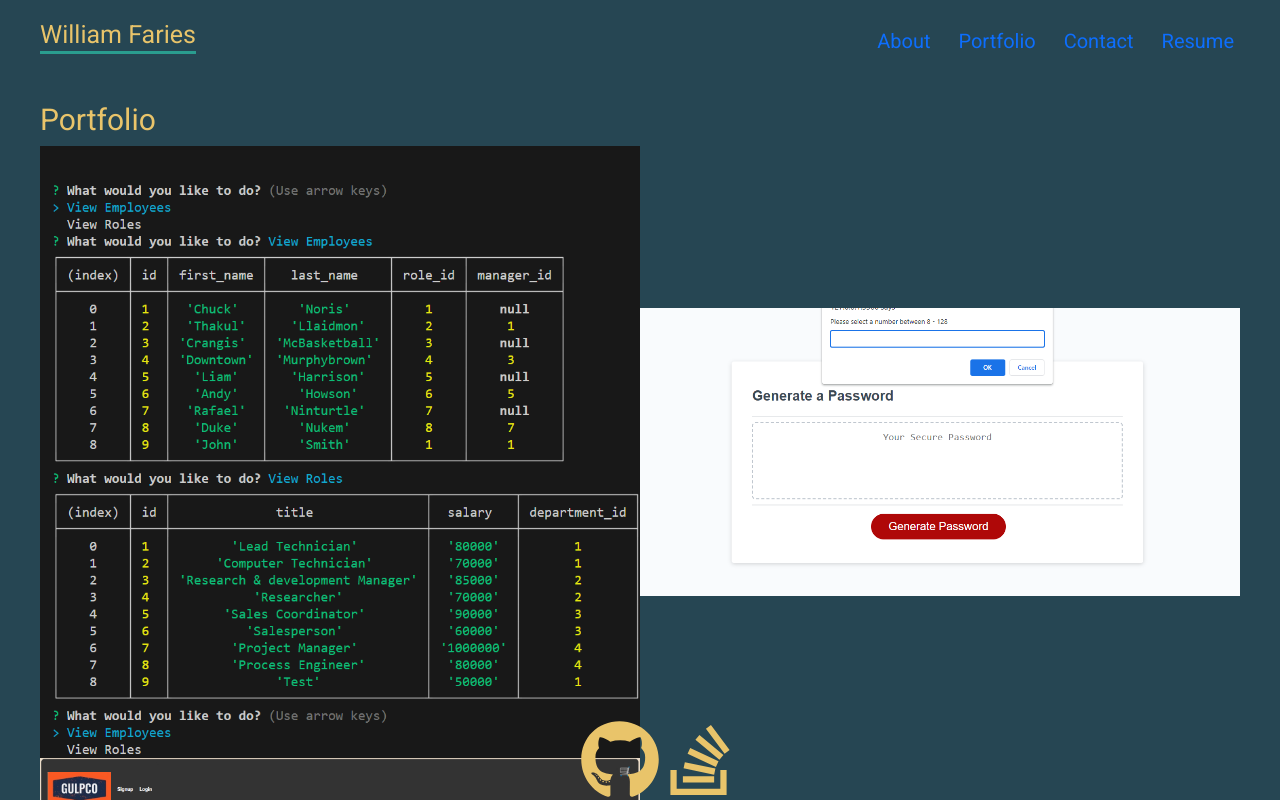
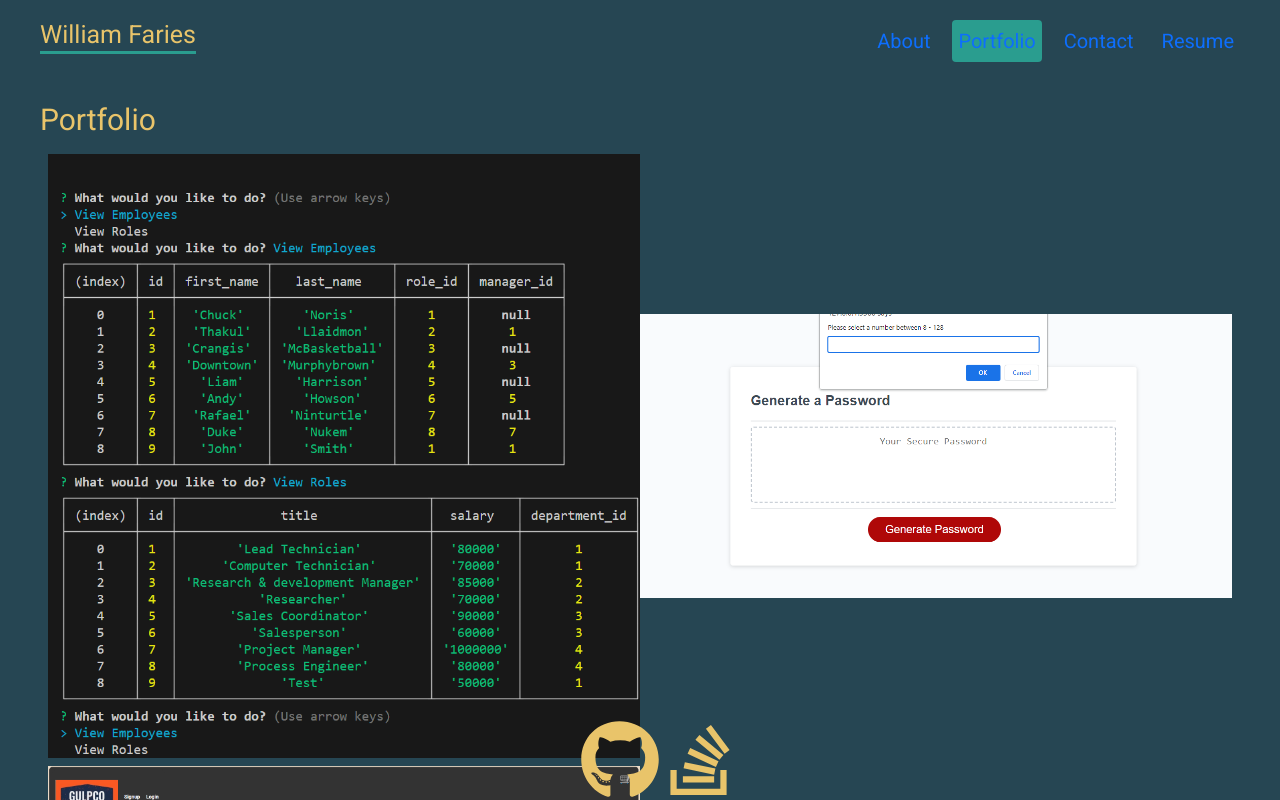
Before and after one commit to Element2804/Portfolio-Revamp, a React (Create React App) app: page /portfolio in a window 1280 px wide. Shown: the top 800 px of the page. Built offline with nearby package versions, Linux system fonts and the light colour scheme; the HTML template or start-up script is replaced by a standard one.

Commit message:
updated file structure and css

```diff
--- a/src/components/Nav/index.js
+++ b/src/components/Nav/index.js
@@ -1,13 +1,17 @@
 import React from "react";
-import { Link } from 'react-router-dom'
+import { NavLink } from 'react-router-dom'
+import "./style.css"
+
+
 const Nav = () => {
     return (
         <nav>
             <h1>William Faries</h1>
-            <Link to='/'>About</Link>
-            <Link to='portfolio'>Portfolio</Link>
-            <Link to='contact'>Contact</Link>
-            <Link to='resume'>Resume</Link>
+
+            <NavLink to='/'>About</NavLink>
+            <NavLink to='portfolio'>Portfolio</NavLink>
+            <NavLink to='contact'>Contact</NavLink>
+            <NavLink to='resume'>Resume</NavLink>
         </nav>
     )
 
--- /dev/null
+++ b/src/components/Nav/style.css
@@ -0,0 +1,24 @@
+@import url('https://fonts.googleapis.com/css2?family=Roboto:wght@400;700&display=swap');
+
+
+nav {
+    display: flex;
+    gap: 16px;
+    justify-content: end;
+    max-width: 1200px;
+    margin: 0 auto;
+  }
+   nav h1 {
+    font-size: 25px;
+    margin-right: auto;
+    border-bottom: 3px solid var(--primary);
+  }
+   nav a {
+    font-size: 20px;
+    text-decoration: none;
+    padding: 6px;
+    border-radius: 4px;
+  }
+   nav a.active  {
+    background: var(--primary);
+  }
--- a/src/components/pages/About.js
+++ b/src/components/pages/About/About.js
@@ -1,5 +1,5 @@
 import React from "react";
-import profile from "../../images/profile.jpeg";
+import profile from "../../../images/profile.jpeg";
 
 function About() {
   return (
--- a/src/components/pages/Contact.js
+++ /dev/null
@@ -1,70 +0,0 @@
-import React, {useState} from "react";
-import { validateEmail } from "../../utils/helpers";
-
-const Contact = () => {
-//states for all inputs
-const [formState, setFormState] = useState({ name: '', email: '', message: '' });
-const { name, email, message } = formState;
-
-const [errorMessage, setErrorMessage] = useState('');
-
-// uses helper function to valid email through the "onBlur" event.
-    const formChange = (e) => {
-        if (e.target.name === 'email') {
-            const isValid = validateEmail(e.target.value);
-
-                if(!isValid) {
-                    setErrorMessage('please enter a valid email');
-                } else {
-                    setErrorMessage('');
-                }
-
-            } else {
-                if (!e.target.value.length) {
-                  setErrorMessage(`${e.target.name} is required.`);
-                } else {
-                  setErrorMessage('');
-                }
-        }
-
-        if (!errorMessage) {
-        setFormState({...formState, [e.target.name]: e.target.value })
-        }
-    };
-
-    const submitForm = (e) => {
-        //stops pages refresh on submit
-        e.preventDefault();
-setErrorMessage("Thank you for the message")
-        setFormState("");
-    }
-
-    return (
-<section className="contact">
-    <h2>Contact me here</h2>
-
-    <form className="forms">
-        <label>
-            <span>Name</span>
-            <input defaultValue={name} onBlur={formChange} type="text" name="name" />
-        </label>
-        <label>
-            <span>Email</span>
-            <input defaultValue={email} onBlur={formChange} type="email" name="email" placeholder="Email"/>
-        </label>
-        <label>
-            <span>Message</span>
-            <input className="message" defaultValue={message} onBlur={formChange} type="text" name="message"/>
-        </label>
-        <button type="button" onClick={submitForm}>Submit</button>
-    </form>
-    <div>
-        <p className="error">{errorMessage}</p>
-    </div>
-
-</section>
-     );
-
-} // end Contact bracket
-
-export default Contact ;
--- /dev/null
+++ b/src/components/pages/Contact/Contact.js
@@ -0,0 +1,90 @@
+import React, { useState } from "react";
+import { validateEmail } from "../../../utils/helpers";
+
+const Contact = () => {
+  //states for all inputs
+  const [formState, setFormState] = useState({
+    name: "",
+    email: "",
+    message: "",
+  });
+  const { name, email, message } = formState;
+
+  const [errorMessage, setErrorMessage] = useState("");
+
+  // uses helper function to valid email through the "onBlur" event.
+  const formChange = (e) => {
+    if (e.target.name === "email") {
+      const isValid = validateEmail(e.target.value);
+
+      if (!isValid) {
+        setErrorMessage("please enter a valid email");
+      } else {
+        setErrorMessage("");
+      }
+    } else {
+      if (!e.target.value.length) {
+        setErrorMessage(`${e.target.name} is required.`);
+      } else {
+        setErrorMessage("");
+      }
+    }
+
+    if (!errorMessage) {
+      setFormState({ ...formState, [e.target.name]: e.target.value });
+    }
+  };
+
+  const submitForm = (e) => {
+    //stops pages refresh on submit
+    e.preventDefault();
+    setErrorMessage("Thank you for the message");
+    setFormState("");
+  };
+
+  return (
+    <section className="contact">
+      <h2>Contact me here</h2>
+
+      <form className="forms">
+        <label>
+          <span>Name</span>
+          <input
+            defaultValue={name}
+            onBlur={formChange}
+            type="text"
+            name="name"
+          />
+        </label>
+        <label>
+          <span>Email</span>
+          <input
+            defaultValue={email}
+            onBlur={formChange}
+            type="email"
+            name="email"
+            placeholder="Email"
+          />
+        </label>
+        <label>
+          <span>Message</span>
+          <input
+            className="message"
+            defaultValue={message}
+            onBlur={formChange}
+            type="text"
+            name="message"
+          />
+        </label>
+        <button type="button" onClick={submitForm}>
+          Submit
+        </button>
+      </form>
+      <div>
+        <p className="error">{errorMessage}</p>
+      </div>
+    </section>
+  );
+}; // end Contact bracket
+
+export default Contact;
--- a/src/components/pages/Portfolio.js
+++ b/src/components/pages/Portfolio/Portfolio.js
@@ -1,22 +1,27 @@
 import React from "react";
-import personnel from "../../images/Personnel.png"
-import pwGen from "../../images/PWgen.png"
-import gulp from "../../images/Gulpco.png"
+import personnel from "../../../images/Personnel.png"
+import pwGen from "../../../images/PWgen.png"
+import gulp from "../../../images/Gulpco.png"
+import "./styles.css"
 
 const Portfolio = () => {
     return (
         <section>
             <h2>Portfolio</h2>
             <div className="portfolio">
+                <div className="column">
                 <a href="https://github.com/Element2804/Personnel-Tracker">
                 <img src ={personnel} className="person" alt="personnel tracker"/>
                 </a>
                <a href="https://github.com/Element2804/pink-kittens">
                 <img src ={pwGen} className="person" alt="password generator"/>
                 </a>
+                </div>
+                <div className="column">
                <a href="https://gulpco-9498db2ffc8b.herokuapp.com/">
                 <img src ={gulp} className="person" alt="drink ordering website"/>
                 </a>
+                </div>
 
             </div>
         </section>
--- /dev/null
+++ b/src/components/pages/Portfolio/styles.css
@@ -0,0 +1,21 @@
+.person{
+    height: 50%;
+    width: 50%;
+  }
+
+.portfolio {
+    display: flex;
+    flex-direction: column;
+    flex-wrap: wrap;
+    padding: 0 4px;
+}
+
+.column {
+    flex: 50%;
+    padding: 0 4px;
+  }
+
+  .column img {
+    margin-top: 8px;
+    vertical-align: middle;
+  }
--- a/src/components/pages/Resume.js
+++ b/src/components/pages/Resume/Resume.js
@@ -14,7 +14,7 @@ const Resume = () => {
             <li>ExpressJS</li>
             <li>React</li>
         </ul>
-        <a href={require("../../components/file/RESUME.pdf")} download>
+        <a href={require("../../../components/file/RESUME.pdf")} download>
         <button>Download Resume</button>
         </a>
             </section>
--- a/src/index.css
+++ b/src/index.css
@@ -31,27 +31,7 @@ button {
   cursor: pointer;
 }
 
-header nav {
-  display: flex;
-  gap: 16px;
-  justify-content: end;
-  max-width: 1200px;
-  margin: 0 auto;
-}
-header nav h1 {
-  font-size: 25px;
-  margin-right: auto;
-  border-bottom: 3px solid var(--primary);
-}
-header nav a{
-  font-size: 20px;
-  text-decoration: none;
-  padding: 6px;
-  border-radius: 4px;
-}
-header nav a.active {
-  background: var(--primary);
-}
+
 
 main {
   max-width: 1200px;
@@ -66,10 +46,7 @@ form {
  margin-top: 30px;
   }
 
-.person{
-  height: 50%;
-  width: 50%;
-}
+
 
 footer{
   display: flex;
```
Also changed, not shown: src/App.js (+7 -7 lines), src/components/Footer/Footer.js (renamed from src/components/Footer.js).
